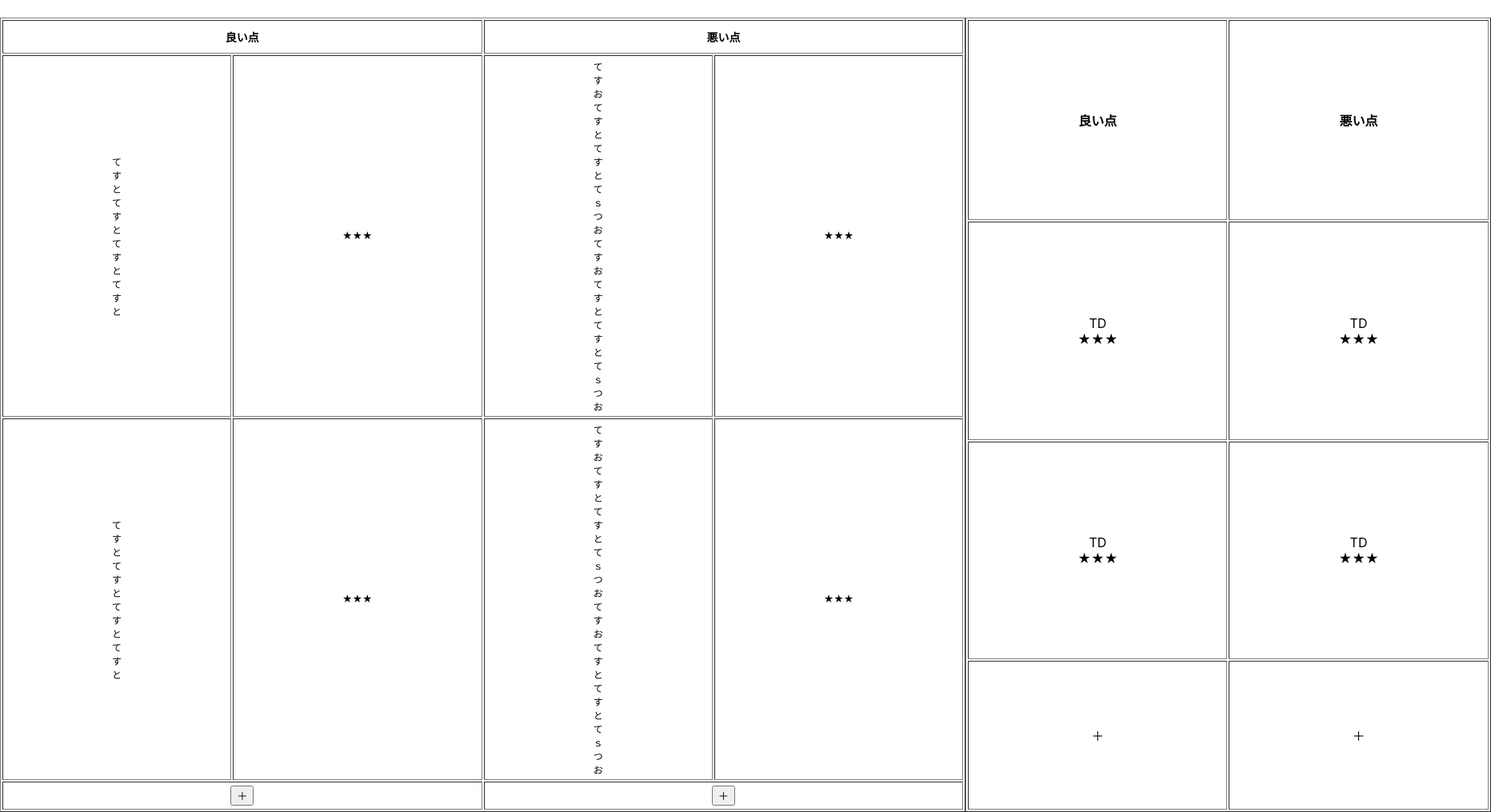
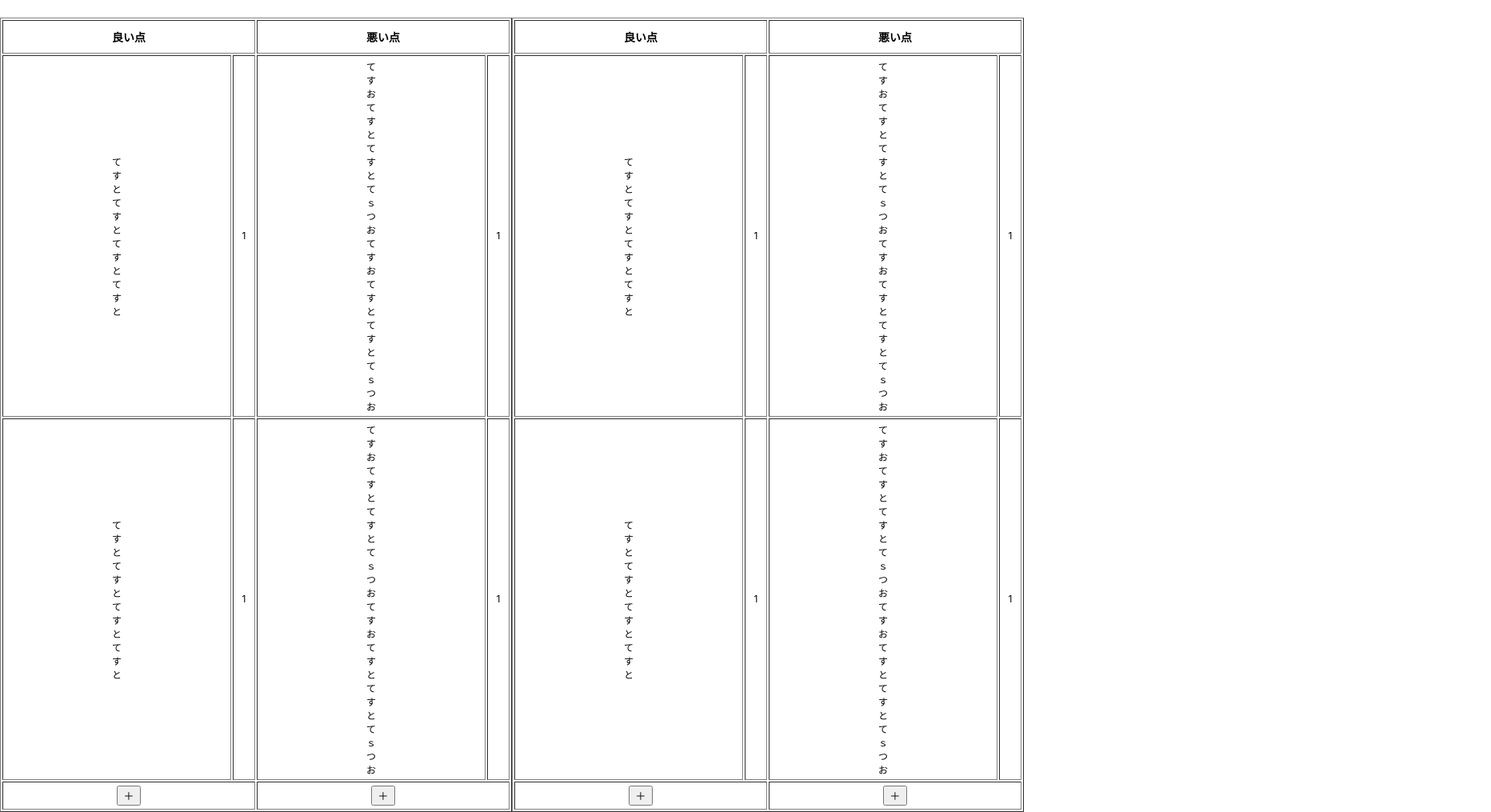
Before and after one commit to shigasy/pros-cons-list, a React (Create React App) app: page / in a window 1280 px wide. Shown: the part 202-1217 px from the top of the page at 80% size, 1864 px wide, since content can reach past the window. Built offline with nearby package versions, Linux system fonts and the light colour scheme.

Commit message:
update モバイルファーストに

```diff
--- a/src/App.js
+++ b/src/App.js
@@ -25,16 +25,16 @@ function App() {
                 <th className="table__header--cons" colSpan="2">悪い点</th>
               </tr>
               <tr>
-                <td className="table_data_text">てすとてすとてすとてすと</td>
-                <td className="table_data_value"><span>★★★</span></td>
-                <td>てすおてすとてすとてｓつおてすおてすとてすとてｓつお</td>
-                <td><span>★★★</span></td>
+                <td className="table__data--text">てすとてすとてすとてすと</td>
+                <td className="table__data--value">1</td>
+                <td className="table__data--text">てすおてすとてすとてｓつおてすおてすとてすとてｓつお</td>
+                <td className="table__data--value">1</td>
               </tr>
               <tr>
-                <td>てすとてすとてすとてすと</td>
-                <td><span>★★★</span></td>
-                <td>てすおてすとてすとてｓつおてすおてすとてすとてｓつお</td>
-                <td><span>★★★</span></td>
+                <td className="table__data--text">てすとてすとてすとてすと</td>
+                <td className="table__data--value">1</td>
+                <td className="table__data--text">てすおてすとてすとてｓつおてすおてすとてすとてｓつお</td>
+                <td className="table__data--value">1</td>
               </tr>
               <tr>
                 <td colSpan="2">
@@ -50,25 +50,29 @@ function App() {
               <caption className="table__caption">
                 <p className="table__title">タイトル1</p>
               </caption>
-              <tbody>
-              <tr>
-                <th>良い点</th>
-                <th>悪い点</th>
+              <tbody className="table__body">
+              <tr className="table__header">
+                <th className="table__header--pros" colSpan="2">良い点</th>
+                <th className="table__header--cons" colSpan="2">悪い点</th>
               </tr>
               <tr>
-                <td>TD <span>★★★</span></td>
-                <td>TD <span>★★★</span></td>
+                <td className="table__data--text">てすとてすとてすとてすと</td>
+                <td className="table__data--value">1</td>
+                <td className="table__data--text">てすおてすとてすとてｓつおてすおてすとてすとてｓつお</td>
+                <td className="table__data--value">1</td>
               </tr>
               <tr>
-                <td>TD <span>★★★</span></td>
-                <td>TD <span>★★★</span></td>
+                <td className="table__data--text">てすとてすとてすとてすと</td>
+                <td className="table__data--value">1</td>
+                <td className="table__data--text">てすおてすとてすとてｓつおてすおてすとてすとてｓつお</td>
+                <td className="table__data--value">1</td>
               </tr>
               <tr>
-                <td>
-                  <div>＋</div>
+                <td colSpan="2">
+                  <button>＋</button>
                 </td>
-                <td>
-                  <div>＋</div>
+                <td colSpan="2">
+                  <button>＋</button>
                 </td>
               </tr>
               </tbody>
--- a/src/components/Table.css
+++ b/src/components/Table.css
@@ -1,3 +1,35 @@
+table th {
+    padding: 1.0rem 1.0rem;
+}
+
+table td {
+    padding: 0.4rem 1.0rem;
+    width: 20rem;
+}
+
+.table__title {
+    font-size: 2.0rem;
+}
+
+.table__body {
+    font-size: 1.2rem;
+}
+
+.table__data--value {
+    padding: 0.1rem 0.1rem;
+    width: 10%;
+}
+
+/* -------------------------------------------- */
+/* ▼タブレット用デザインとして付け足すデザイン */
+/* -------------------------------------------- */
+@media (min-width: 768px) {
+
+}
+/* ------------------------------------ */
+/* ▼PC用デザインとして付け足すデザイン */
+/* ------------------------------------ */
+@media (min-width: 1024px) {
     table {
         /*margin: 5rem;*/
         width: 100vm;
@@ -11,26 +43,8 @@ table td {
         padding: 0.4rem 13.6rem;
     }
 
-@media only screen and (max-width: 600px) {
-    table th {
-        padding: 1.0rem 1.0rem;
-        width: 20rem;
-    }
-
-    table td {
-        padding: 0.4rem 1.0rem;
-        width: 20rem;
-    }
-}
-
-
     .table__title {
         font-size: 2.0rem;
-}
-@media only screen and (max-width: 600px) {
-    .table__title {
-        font-size: 2.0rem;
-    }
     }
 
     .table__header {
@@ -39,3 +53,5 @@ table td {
     .table__body {
         font-size: 1.2rem;
     }
+
+}
--- a/src/index.css
+++ b/src/index.css
@@ -3,7 +3,7 @@ html {
 }
 
 body {
-  font-size: 1.6rem; /* -> 14px; */
+  font-size: 1.6rem; /* -> 16px; */
   margin: 0;
   font-family: -apple-system, BlinkMacSystemFont, "Segoe UI", "Roboto", "Oxygen",
     "Ubuntu", "Cantarell", "Fira Sans", "Droid Sans", "Helvetica Neue",
```
Lines whose indentation alone changed are shown as unchanged.
